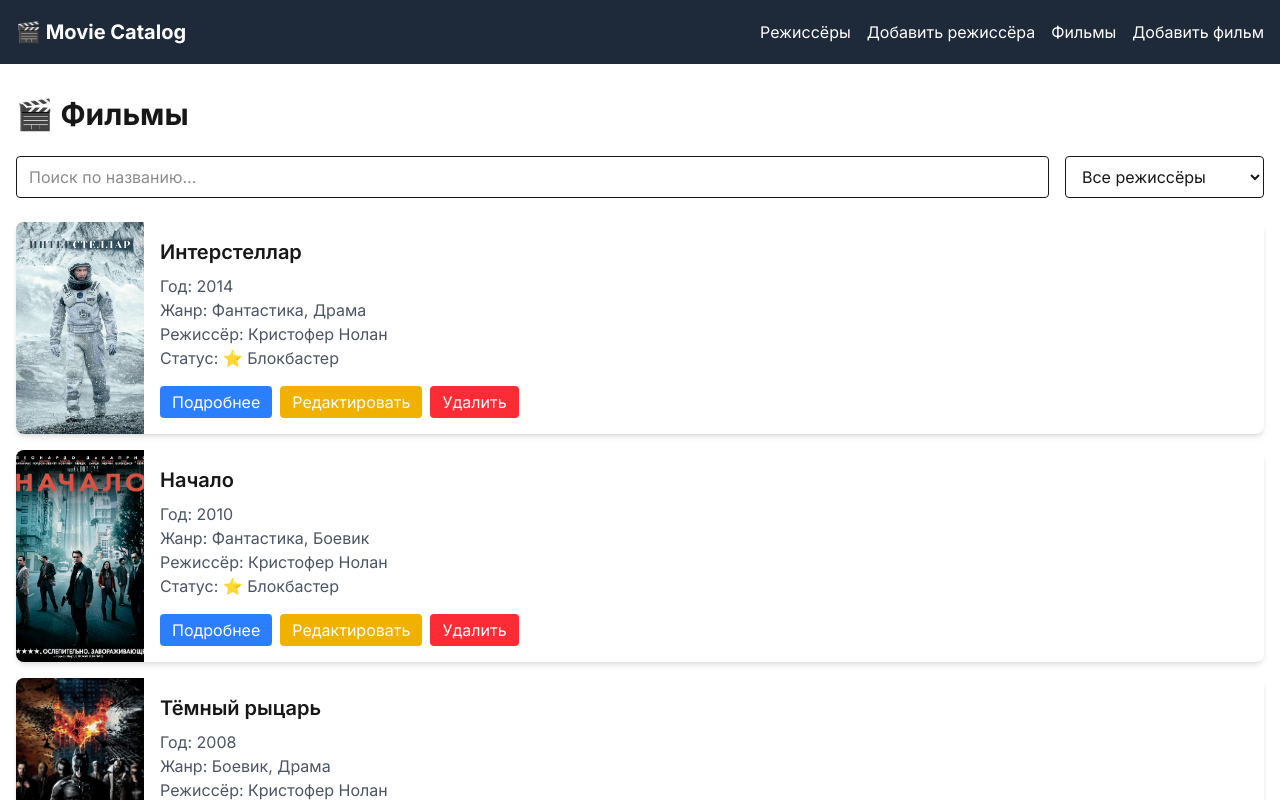
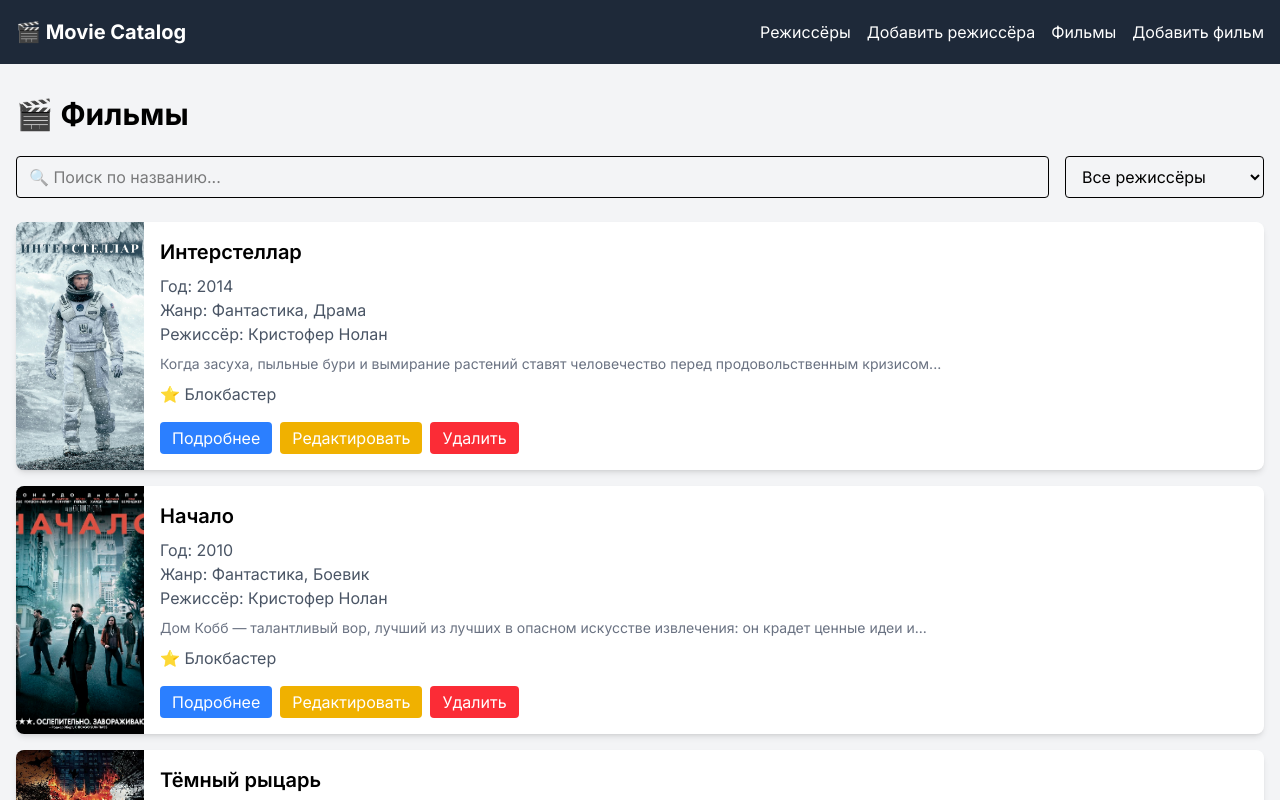
Before and after one commit to Dahipie/movie-catalog, a Next.js app: page /movies in a window 1280 px wide. Shown: the top 800 px of the page. Built offline with nearby package versions, Linux system fonts and the light colour scheme.

Commit message:
Анимации

```diff
--- a/app/globals.css
+++ b/app/globals.css
@@ -1,36 +1,186 @@
 @import "tailwindcss";
 
-:root {
-  --background: #ffffff;
-  --foreground: #171717;
-}
-
-@theme inline {
-  --color-background: var(--background);
-  --color-foreground: var(--foreground);
-  --font-sans: var(--font-geist-sans);
-  --font-mono: var(--font-geist-mono);
-}
-
-@media (prefers-color-scheme: dark) {
-  :root {
-    --background: #0a0a0a;
-    --foreground: #ededed;
+/* Анимация для карточек при загрузке */
+@keyframes fadeInUp {
+  from {
+    opacity: 0;
+    transform: translateY(30px);
+  }
+  to {
+    opacity: 1;
+    transform: translateY(0);
   }
 }
 
-body {
-  background: var(--background);
-  color: var(--foreground);
-  font-family: Arial, Helvetica, sans-serif;
+@keyframes fadeIn {
+  from {
+    opacity: 0;
+  }
+  to {
+    opacity: 1;
+  }
 }
 
-@tailwind base;
-@tailwind components;
-@tailwind utilities;
-
-@layer base {
-  body {
-    @apply bg-gray-100;
+@keyframes scaleIn {
+  from {
+    opacity: 0;
+    transform: scale(0.9);
+  }
+  to {
+    opacity: 1;
+    transform: scale(1);
   }
 }
+
+@keyframes slideInLeft {
+  from {
+    opacity: 0;
+    transform: translateX(-50px);
+  }
+  to {
+    opacity: 1;
+    transform: translateX(0);
+  }
+}
+
+@keyframes slideInRight {
+  from {
+    opacity: 0;
+    transform: translateX(50px);
+  }
+  to {
+    opacity: 1;
+    transform: translateX(0);
+  }
+}
+
+@keyframes shimmer {
+  0% {
+    background-position: -200% 0;
+  }
+  100% {
+    background-position: 200% 0;
+  }
+}
+
+@keyframes pulse {
+  0%, 100% {
+    opacity: 1;
+  }
+  50% {
+    opacity: 0.5;
+  }
+}
+
+@keyframes bounce {
+  0%, 100% {
+    transform: translateY(0);
+  }
+  50% {
+    transform: translateY(-10px);
+  }
+}
+
+@keyframes spin {
+  from {
+    transform: rotate(0deg);
+  }
+  to {
+    transform: rotate(360deg);
+  }
+}
+
+/* Классы для анимаций */
+.animate-fade-in-up {
+  animation: fadeInUp 0.6s ease-out forwards;
+}
+
+.animate-fade-in {
+  animation: fadeIn 0.5s ease-out forwards;
+}
+
+.animate-scale-in {
+  animation: scaleIn 0.4s ease-out forwards;
+}
+
+.animate-slide-left {
+  animation: slideInLeft 0.5s ease-out forwards;
+}
+
+.animate-slide-right {
+  animation: slideInRight 0.5s ease-out forwards;
+}
+
+.animate-shimmer {
+  background: linear-gradient(90deg, #f0f0f0 25%, #e0e0e0 50%, #f0f0f0 75%);
+  background-size: 200% 100%;
+  animation: shimmer 1.5s infinite;
+}
+
+.animate-pulse {
+  animation: pulse 1s ease-in-out infinite;
+}
+
+.animate-bounce {
+  animation: bounce 0.5s ease-in-out;
+}
+
+.animate-spin {
+  animation: spin 1s linear infinite;
+}
+
+/* Задержки для анимаций */
+.delay-100 {
+  animation-delay: 0.1s;
+}
+.delay-200 {
+  animation-delay: 0.2s;
+}
+.delay-300 {
+  animation-delay: 0.3s;
+}
+.delay-400 {
+  animation-delay: 0.4s;
+}
+.delay-500 {
+  animation-delay: 0.5s;
+}
+
+/* Hover эффекты */
+.hover-lift {
+  transition: transform 0.3s ease, box-shadow 0.3s ease;
+}
+
+.hover-lift:hover {
+  transform: translateY(-5px);
+  box-shadow: 0 20px 25px -5px rgba(0, 0, 0, 0.1), 0 10px 10px -5px rgba(0, 0, 0, 0.02);
+}
+
+.hover-scale {
+  transition: transform 0.3s ease;
+}
+
+.hover-scale:hover {
+  transform: scale(1.02);
+}
+
+.hover-glow {
+  transition: box-shadow 0.3s ease;
+}
+
+.hover-glow:hover {
+  box-shadow: 0 0 15px rgba(59, 130, 246, 0.5);
+}
+
+/* Skeleton loading */
+.skeleton {
+  background: linear-gradient(90deg, #f0f0f0 25%, #e0e0e0 50%, #f0f0f0 75%);
+  background-size: 200% 100%;
+  animation: shimmer 1.5s infinite;
+  border-radius: 0.5rem;
+}
+
+/* Базовые стили */
+body {
+  background-color: #f3f4f6;
+}
--- a/app/movies/page.tsx
+++ b/app/movies/page.tsx
@@ -3,6 +3,8 @@ import { useEffect, useState } from "react";
 import { Movie, Director, ApiResponse } from "@/types";
 import MovieCard from "@/components/MovieCard";
 import Pagination from "@/components/Pagination";
+import LoadingSpinner from "@/components/LoadingSpinner";
+import SkeletonCard from "@/components/SkeletonCard";
 
 export default function MoviesPage() {
   const [movies, setMovies] = useState<Movie[]>([]);
@@ -12,7 +14,6 @@ export default function MoviesPage() {
   const [totalPages, setTotalPages] = useState(1);
   const [search, setSearch] = useState("");
   const [selectedDirectorId, setSelectedDirectorId] = useState("");
-  const [deletingId, setDeletingId] = useState<string | null>(null);
   const limit = 5;
 
   const fetchMovies = async () => {
@@ -48,36 +49,30 @@ export default function MoviesPage() {
   }, [page, search, selectedDirectorId]);
 
   const handleDelete = async (id: string) => {
-    setDeletingId(id);
-
+    if (confirm("Удалить фильм?")) {
       try {
         await fetch(`/api/movies/${id}`, { method: "DELETE" });
-
-      // Обновляем список, но сохраняем текущую страницу
-      await fetchMovies();
+        fetchMovies();
       } catch (error) {
         console.error(error);
-    } finally {
-      setDeletingId(null);
+      }
     }
   };
 
-  if (loading) return <div className="text-center py-10">Загрузка...</div>;
+  return (
+    <div className="animate-fade-in">
+      <h1 className="text-3xl font-bold mb-6 animate-slide-left">🎬 Фильмы</h1>
 
-  return (
-    <div>
-      <h1 className="text-3xl font-bold mb-6">🎬 Фильмы</h1>
-
-      <div className="flex flex-col md:flex-row gap-4 mb-6">
+      <div className="flex flex-col md:flex-row gap-4 mb-6 animate-slide-right">
         <input
           type="text"
-          placeholder="Поиск по названию..."
+          placeholder="🔍 Поиск по названию..."
           value={search}
           onChange={(e) => {
             setSearch(e.target.value);
             setPage(1);
           }}
-          className="flex-1 border rounded px-3 py-2 focus:outline-none focus:ring-2 focus:ring-blue-500"
+          className="flex-1 border rounded px-3 py-2 focus:outline-none focus:ring-2 focus:ring-blue-500 transition-all duration-200"
         />
         <select
           value={selectedDirectorId}
@@ -85,7 +80,7 @@ export default function MoviesPage() {
             setSelectedDirectorId(e.target.value);
             setPage(1);
           }}
-          className="border rounded px-3 py-2 focus:outline-none focus:ring-2 focus:ring-blue-500"
+          className="border rounded px-3 py-2 focus:outline-none focus:ring-2 focus:ring-blue-500 transition-all duration-200"
         >
           <option value="">Все режиссёры</option>
           {directors.map(director => (
@@ -96,28 +91,43 @@ export default function MoviesPage() {
         </select>
       </div>
 
+      {loading ? (
         <div className="space-y-4">
-        {movies.length === 0 ? (
-          <div className="text-center py-10 text-gray-500">
-            Фильмов не найдено
+          {[...Array(3)].map((_, i) => (
+            <div key={i} className="animate-fade-in-up delay-100" style={{ animationDelay: `${i * 0.1}s` }}>
+              <SkeletonCard />
+            </div>
+          ))}
+        </div>
+      ) : movies.length === 0 ? (
+        <div className="text-center py-10 text-gray-500 animate-fade-in">
+          😕 Фильмов не найдено
         </div>
       ) : (
-          movies.map(movie => (
+        <div className="space-y-4">
+          {movies.map((movie, index) => (
+            <div
+              key={movie.id}
+              className="animate-fade-in-up"
+              style={{ animationDelay: `${index * 0.05}s` }}
+            >
               <MovieCard
-              key={movie.id}
                 movie={movie}
                 directors={directors}
                 onDelete={handleDelete}
               />
-          ))
+            </div>
+          ))}
+        </div>
       )}
-      </div>
 
+      <div className="animate-fade-in-up delay-300">
         <Pagination
           currentPage={page}
           totalPages={totalPages}
           onPageChange={setPage}
         />
       </div>
+    </div>
   );
 }
--- a/app/page.tsx
+++ b/app/page.tsx
@@ -2,25 +2,33 @@ import Link from "next/link";
 
 export default function Home() {
   return (
-    <div className="text-center">
-      <h1 className="text-4xl font-bold mb-6 text-gray-800">
-        🎬 Каталог фильмов и режиссёров
-      </h1>
-      <p className="text-xl text-gray-600 mb-8">
-        Управляйте информацией о режиссёрах и их фильмах
-      </p>
-      <div className="flex justify-center gap-4">
+    <div className="text-center animate-fade-in">
+      <div className="animate-scale-in">
+        <h1 className="text-5xl font-bold mb-6 text-gray-800">
+          🎬 Каталог фильмов и режиссёров
+        </h1>
+      </div>
+
+      <div className="animate-slide-left delay-200">
+        <p className="text-xl text-gray-600 mb-8">
+          Управляйте информацией о режиссёрах и их фильмах
+        </p>
+      </div>
+
+      <div className="flex justify-center gap-4 animate-slide-right delay-300">
         <Link
           href="/directors"
-          className="bg-blue-500 text-white px-6 py-3 rounded-lg hover:bg-blue-600 transition"
+          className="group bg-blue-500 text-white px-8 py-4 rounded-lg hover:bg-blue-600 transition-all duration-300 hover:scale-105 active:scale-95 shadow-lg hover:shadow-xl"
         >
-          Режиссёры →
+          <span className="text-xl">🎭 Режиссёры</span>
+          <span className="inline-block ml-2 transition-transform duration-300 group-hover:translate-x-1">→</span>
         </Link>
         <Link
           href="/movies"
-          className="bg-green-500 text-white px-6 py-3 rounded-lg hover:bg-green-600 transition"
+          className="group bg-green-500 text-white px-8 py-4 rounded-lg hover:bg-green-600 transition-all duration-300 hover:scale-105 active:scale-95 shadow-lg hover:shadow-xl"
         >
-          Фильмы →
+          <span className="text-xl">🎬 Фильмы</span>
+          <span className="inline-block ml-2 transition-transform duration-300 group-hover:translate-x-1">→</span>
         </Link>
       </div>
     </div>
--- a/components/MovieCard.tsx
+++ b/components/MovieCard.tsx
@@ -14,42 +14,48 @@ export default function MovieCard({ movie, directors, onDelete }: Props) {
   const router = useRouter();
   const [isDeleting, setIsDeleting] = useState(false);
   const [imageError, setImageError] = useState(false);
+  const [isHovered, setIsHovered] = useState(false);
   const director = directors.find(d => d.id === movie.directorId);
 
-  const posterUrl = movie.posterPath && !imageError
-    ? movie.posterPath
-    : "/posters/placeholder.jpg";
+  let posterUrl = "/posters/placeholder.jpg";
+  if (movie.posterPath && !imageError) {
+    posterUrl = movie.posterPath;
+  }
 
   const handleDelete = async () => {
     if (confirm(`Удалить фильм "${movie.title}"?`)) {
-      // Запускаем анимацию
       setIsDeleting(true);
-
-      // Ждём окончания анимации (300ms), потом удаляем
       setTimeout(() => {
         onDelete(movie.id);
       }, 300);
     }
   };
 
+  const shortDescription = movie.description && movie.description.length > 100
+    ? movie.description.substring(0, 100) + "..."
+    : movie.description;
+
   return (
     <div
       className={`
         bg-white rounded-lg shadow-md overflow-hidden
-        transition-all duration-300 ease-in-out
+        transition-all duration-300 ease-in-out hover-lift hover-scale
         ${isDeleting ? "opacity-0 scale-95 -translate-x-full" : "opacity-100 scale-100 translate-x-0"}
+        animate-fade-in-up
       `}
+      onMouseEnter={() => setIsHovered(true)}
+      onMouseLeave={() => setIsHovered(false)}
     >
       <div className="flex flex-col sm:flex-row">
         <div
-          className="relative w-full sm:w-32 h-48 sm:h-auto flex-shrink-0 bg-gray-200 cursor-pointer"
+          className="relative w-full sm:w-32 h-48 sm:h-auto flex-shrink-0 bg-gray-200 cursor-pointer overflow-hidden"
           onClick={() => router.push(`/movies/${movie.id}`)}
         >
           <Image
             src={posterUrl}
             alt={movie.title}
             fill
-            className="object-cover"
+            className={`object-cover transition-transform duration-500 ${isHovered ? "scale-110" : "scale-100"}`}
             onError={() => setImageError(true)}
           />
         </div>
@@ -58,26 +64,32 @@ export default function MovieCard({ movie, directors, onDelete }: Props) {
           <p className="text-gray-600">Год: {movie.releaseYear}</p>
           <p className="text-gray-600">Жанр: {movie.genre}</p>
           <p className="text-gray-600">Режиссёр: {director?.fullName || "Неизвестен"}</p>
-          <p className="text-gray-600">
-            Статус: {movie.isBlockbuster ? "⭐ Блокбастер" : "Обычный"}
+
+          {shortDescription && (
+            <p className="text-gray-500 text-sm mt-2 line-clamp-2">{shortDescription}</p>
+          )}
+
+          <p className="text-gray-600 mt-2">
+            {movie.isBlockbuster ? "⭐ Блокбастер" : "Обычный"}
           </p>
+
           <div className="mt-4 flex gap-2">
             <button
               onClick={() => router.push(`/movies/${movie.id}`)}
-              className="bg-blue-500 text-white px-3 py-1 rounded hover:bg-blue-600 transition"
+              className="bg-blue-500 text-white px-3 py-1 rounded hover:bg-blue-600 transition-all duration-200 hover:scale-105 active:scale-95"
             >
               Подробнее
             </button>
             <button
               onClick={() => router.push(`/movies/${movie.id}/edit`)}
-              className="bg-yellow-500 text-white px-3 py-1 rounded hover:bg-yellow-600 transition"
+              className="bg-yellow-500 text-white px-3 py-1 rounded hover:bg-yellow-600 transition-all duration-200 hover:scale-105 active:scale-95"
             >
               Редактировать
             </button>
             <button
               onClick={handleDelete}
               disabled={isDeleting}
-              className="bg-red-500 text-white px-3 py-1 rounded hover:bg-red-600 transition disabled:opacity-50 disabled:cursor-not-allowed"
+              className="bg-red-500 text-white px-3 py-1 rounded hover:bg-red-600 transition-all duration-200 hover:scale-105 active:scale-95 disabled:opacity-50"
             >
               {isDeleting ? "Удаление..." : "Удалить"}
             </button>
--- /dev/null
+++ b/components/SkeletonCard.tsx
@@ -0,0 +1,20 @@
+export default function SkeletonCard() {
+  return (
+    <div className="bg-white rounded-lg shadow-md overflow-hidden">
+      <div className="flex flex-col sm:flex-row">
+        <div className="w-full sm:w-32 h-48 bg-gray-200 skeleton"></div>
+        <div className="p-4 flex-1 space-y-3">
+          <div className="h-6 w-3/4 bg-gray-200 rounded skeleton"></div>
+          <div className="h-4 w-1/2 bg-gray-200 rounded skeleton"></div>
+          <div className="h-4 w-2/3 bg-gray-200 rounded skeleton"></div>
+          <div className="h-4 w-1/3 bg-gray-200 rounded skeleton"></div>
+          <div className="flex gap-2 pt-2">
+            <div className="h-8 w-20 bg-gray-200 rounded skeleton"></div>
+            <div className="h-8 w-24 bg-gray-200 rounded skeleton"></div>
+            <div className="h-8 w-16 bg-gray-200 rounded skeleton"></div>
+          </div>
+        </div>
+      </div>
+    </div>
+  );
+}
```
Also changed, not shown: app/directors/page.tsx (+33 -9 lines), components/DirectorCard.tsx (+10 -8 lines), components/LoadingSpinner..tsx (added, +11 -0 lines). Lines whose indentation alone changed are shown as unchanged.
